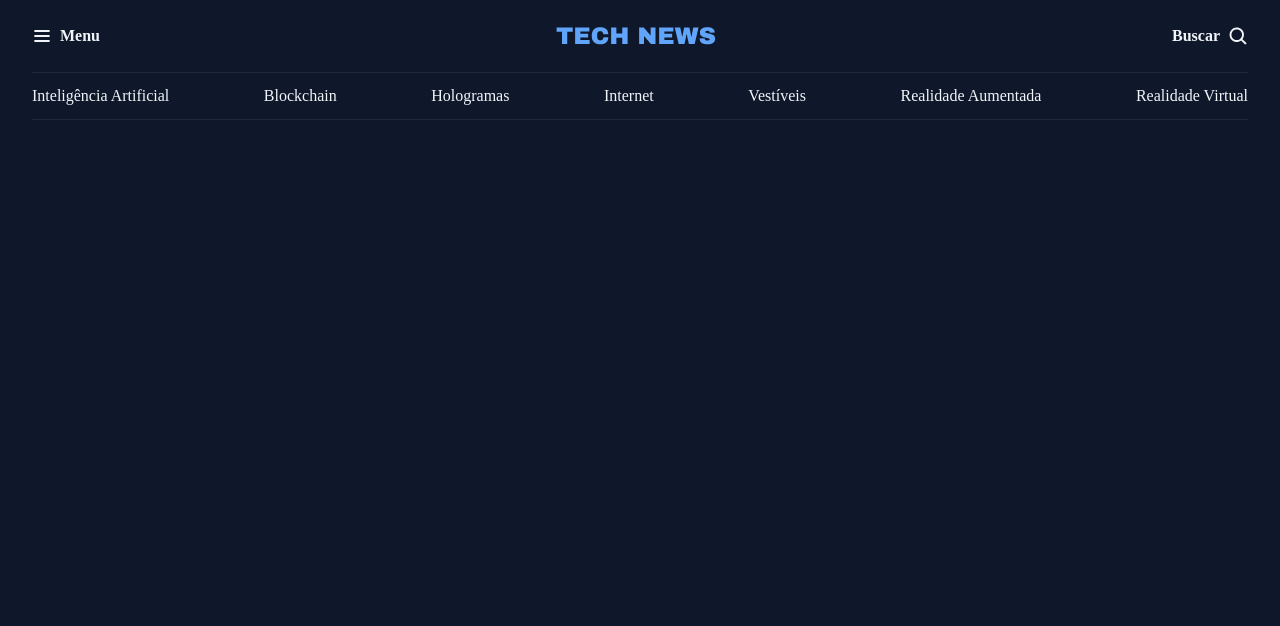
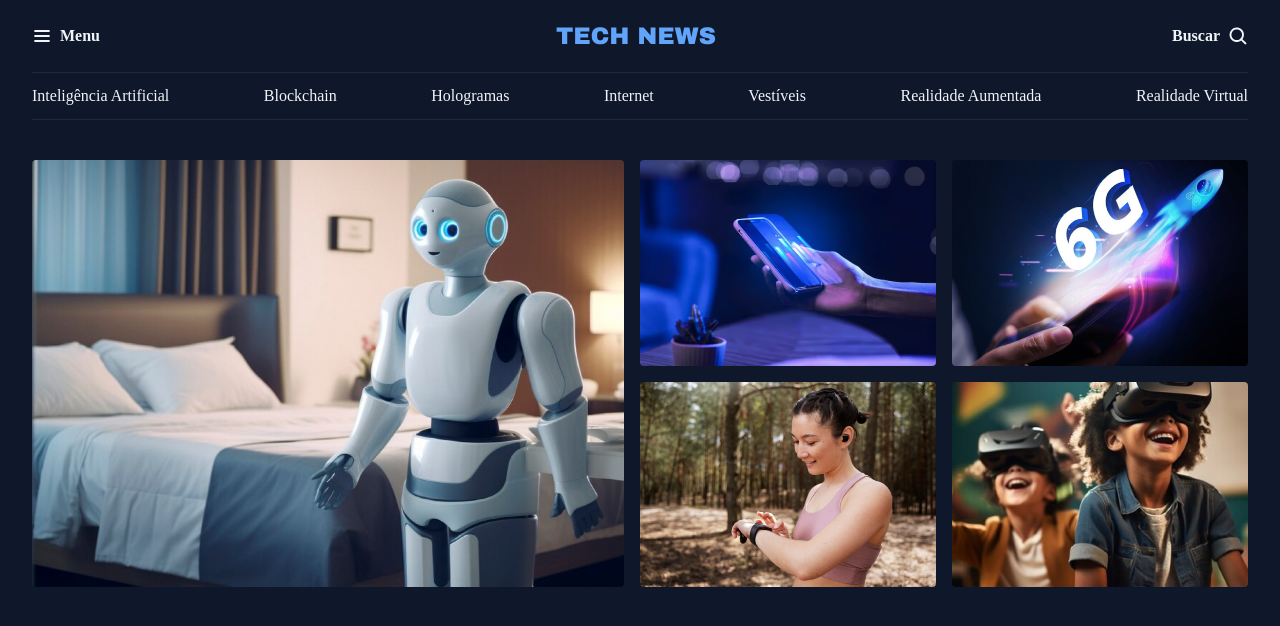
Before and after one commit to tawhinchiang/Portal-de-Noticias, a plain HTML site: page index.html in a window 1280 px wide. Drawn offline with Linux system fonts and the light colour scheme.

Commit message:
Estruturando destaques

```diff
--- a/index.html
+++ b/index.html
@@ -36,9 +36,35 @@
             <a href="#">Realidade Aumentada</a>
             <a href="#">Realidade Virtual</a>
         </nav>
+    </header>
+
+    <main class="grid container">
+        <section id="featured" class="grid grid-flow-cols gap-16">
+            <div>
+                <img src="assets/images/Image 01.png" alt="">
+            </div>
+            <div class="grid grid-cols-2 gap-16">
+                <div>
+                    <img src="assets/images/Image 02.png" alt="">
+                </div>
+
+                <div>
+                    <img src="assets/images/Image 03.png" alt="">
+                </div>
+
+                <div>
+                    <img src="assets/images/Image 04.png" alt="">
+                </div>
+
+                <div>
+                    <img src="assets/images/Image 05.png" alt="">
+                </div>
+            </div>
+
+        </section>
+    </main>
 
 
-    </header>
 </body>
 
 </html>
--- a/styles/global.css
+++ b/styles/global.css
@@ -40,15 +40,9 @@ h2,
 h3 {
     font: inherit;
 }
-
-.grid {
-    display: grid;
+img {
+    max-width: 100%;
 }
-.grid-flow-cols{
-    grid-auto-flow: column;
+main{
+    margin-top:40px;
 }
-.container{
-    max-width: 1280px;
-    margin-inline: auto;
-    padding-inline: 32px;
-}
--- a/styles/index.css
+++ b/styles/index.css
@@ -1,2 +1,4 @@
+@import url(utility.css);
 @import url(global.css);
 @import url(header.css);
+@import url(sections.css);
--- /dev/null
+++ b/styles/sections.css
@@ -0,0 +1,7 @@
+#featured{
+    img{
+         height: 100%;
+        object-fit: cover;
+        border-radius: 4px;
+    }
+}
--- /dev/null
+++ b/styles/utility.css
@@ -0,0 +1,18 @@
+.grid {
+    display: grid;
+}
+.grid-flow-cols{
+    grid-auto-flow: column;
+}
+.grid-cols-2{
+    grid-template-columns:1fr 1fr;
+}
+.container{
+    max-width: 1280px;
+    margin-inline: auto;
+    padding-inline: 32px;
+}
+
+.gap-16{
+    gap:16px;
+}
```
